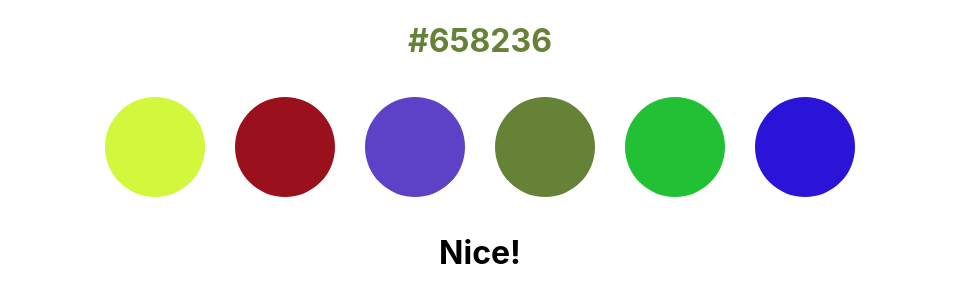
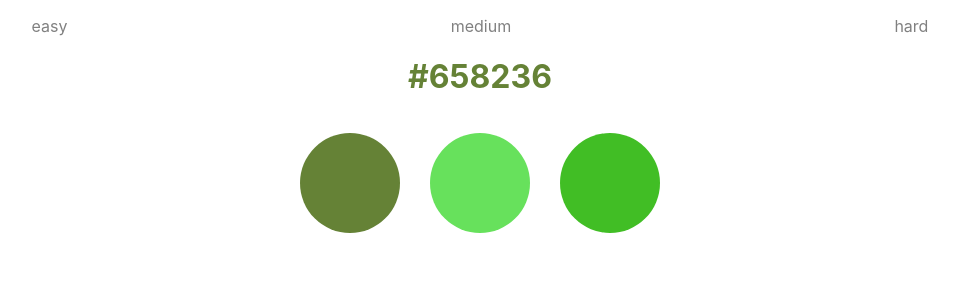
Before and after one commit to lukehampton6/hexiguessimal, a React (Create React App) app: page / in a window 1280 px wide. Shown: the top 302 px of the page, without its empty margins (160-1118 px from the left). Built offline with nearby package versions, Linux system fonts and the light colour scheme.

Commit message:
difficulty select

```diff
--- a/src/components/GenerateColors.js
+++ b/src/components/GenerateColors.js
@@ -1,11 +1,14 @@
+import { useState } from "react";
 import { useSelector, useDispatch } from "react-redux";
 import { UPDATE_GUESS } from '../utils/actions';
 import RandomColor from "./RandomColor";
 
 function GenerateColors() {
     const guessValue = useSelector((state) => state.guessValue);
+    const [mode, setMode] = useState(2);
     const dispatch = useDispatch();
 
+    //rerender page if guess was correct
     if (guessValue === "correct") {
         dispatch({
             type: UPDATE_GUESS,
@@ -28,7 +31,7 @@ function GenerateColors() {
 
     //create multiple hexcodes for wrong answers and push to array
     const generateColorArray = function() {
-        for (let i = 0; i < 5; i++) {
+        for (let i = 0; i < mode; i++) {
             const newColor = generateColor()
             colorArray.push(newColor);
         }
@@ -39,8 +42,17 @@ function GenerateColors() {
     colorArray.push(correctColor);
     const shuffledColors = colorArray.sort(() => Math.random() - 0.5);
 
+    const difficultySelect = function(num) {
+        setMode(num);
+    };
+
     return (
         <div>
+            <ul className="modeList">
+                <li className="mode" onClick={() => difficultySelect(2)}>easy</li>
+                <li className="mode" onClick={() => difficultySelect(5)}>medium</li>
+                <li className="mode" onClick={() => difficultySelect(8)}>hard</li>
+            </ul>
             <h1 className="hexcode" style={{color: correctColor}}>{correctColor}</h1>
             <div>
                 <ul className="colorList">
@@ -54,7 +66,6 @@ function GenerateColors() {
             })}
             </ul>
             </div>
-                <h1 className="hexcode">Nice!</h1>
         </div>
     )
 }
--- a/src/index.css
+++ b/src/index.css
@@ -14,6 +14,19 @@ code {
 
 .hexcode {
   text-align: center;
+}
+
+.modeList {
+  display: flex;
+  list-style: none;
+  justify-content: space-around;
+  padding: 0;
+  color: gray;
+}
+
+.mode:hover {
+  cursor: pointer;
+  color: black;
 }
 
 .colorList {
```
